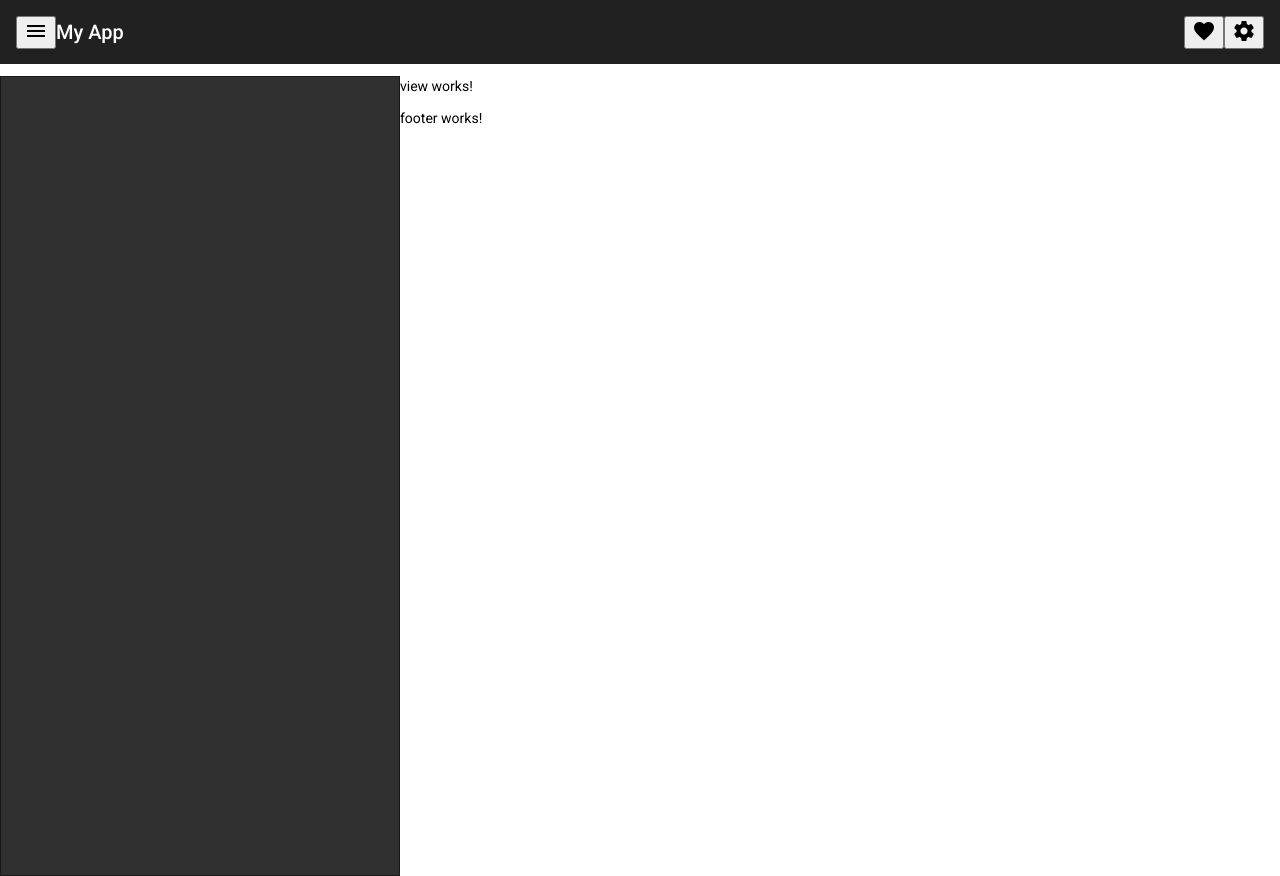
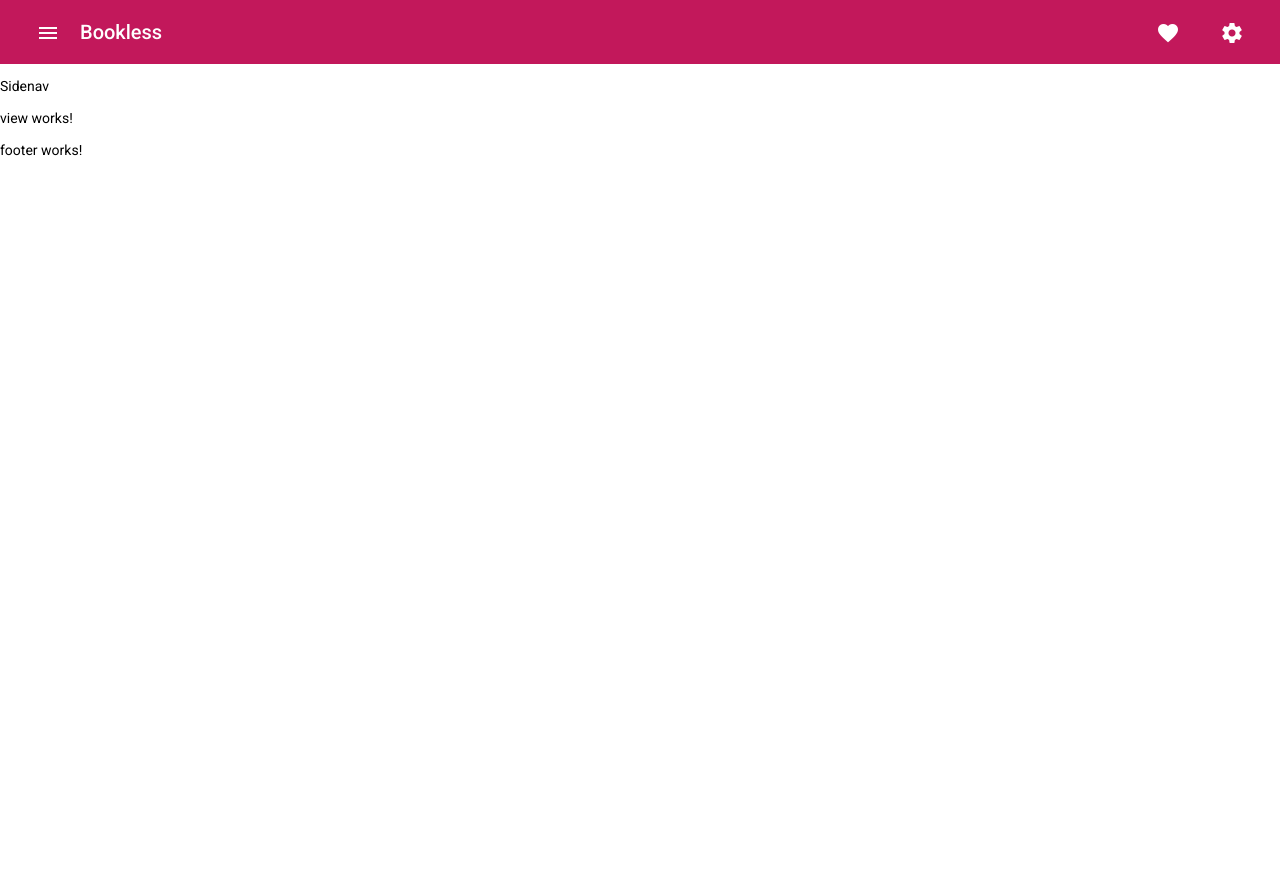
Before and after one commit to CodeChrisB/bookless, an Angular app: page / in a window 1280 px wide. After the commit the page ends 800 px from the top, so only its background shows below. Built offline with nearby package versions, Linux system fonts and the light colour scheme.

Commit message:
navigation toolbar material design

```diff
--- a/src/app/main/sidenav/sidenav.component.html
+++ b/src/app/main/sidenav/sidenav.component.html
@@ -1,5 +1 @@
-<mat-drawer-container class="example-container" autosize>
-    <mat-drawer #drawer class="example-sidenav" mode="side">
-      <p>Auto-resizing sidenav</p>
-    </mat-drawer>
-</mat-drawer-container>
+<p>Sidenav</p>
--- a/src/app/main/sidenav/sidenav.component.ts
+++ b/src/app/main/sidenav/sidenav.component.ts
@@ -8,7 +8,7 @@ import { Component, OnInit } from '@angular/core';
 export class SidenavComponent implements OnInit {
 
   constructor() { }
-  showFiller = false;
+
   ngOnInit(): void {
   }
 
--- a/src/app/main/topbar/topbar.component.css
+++ b/src/app/main/topbar/topbar.component.css
@@ -1,3 +1,35 @@
 .spacer {
     flex: 1 1 auto;
   }
+
+  section {
+    display: table;
+  }
+
+  .example-label {
+    display: table-cell;
+    font-size: 14px;
+    margin-left: 8px;
+    min-width: 120px;
+  }
+
+  .example-button-row {
+    display: table-cell;
+    width: 490px;
+  }
+
+  .example-button-row .mat-button-base {
+    margin: 8px 8px 8px 0;
+  }
+
+  .example-flex-container {
+    display: flex;
+    justify-content: space-between;
+    flex-wrap: wrap;
+  }
+
+  .example-button-container {
+    display: flex;
+    justify-content: center;
+    width: 120px;
+  }
--- a/src/app/main/topbar/topbar.component.html
+++ b/src/app/main/topbar/topbar.component.html
@@ -1,14 +1,14 @@
 <p>
-<mat-toolbar>
-    <button mat-icon-button class="example-icon" aria-label="Example icon-button with menu icon">
+<mat-toolbar color="primary">
+    <button mat-button class="icon" aria-label="icon-button with menu icon">
      <mat-icon>menu</mat-icon>
    </button>
-   <span>My App</span>
+   <span>Bookless</span>
    <span class="spacer"></span>
-   <button mat-icon-button class="example-icon favorite-icon" aria-label="Example icon-button with heart icon">
+   <button mat-button class="icon favorite-icon" aria-label="Example icon-button with heart icon">
      <mat-icon>favorite</mat-icon>
    </button>
-   <button mat-icon-button class="example-icon" aria-label="Example icon-button with share icon">
+   <button mat-button class="-icon" aria-label="Example icon-button with share icon">
     <mat-icon>settings</mat-icon>
   </button>
  </mat-toolbar>
```
Also changed, not shown: src/app/app.module.ts (+6 -2 lines), 1 other file (tests, documents, lock files or other folders).
